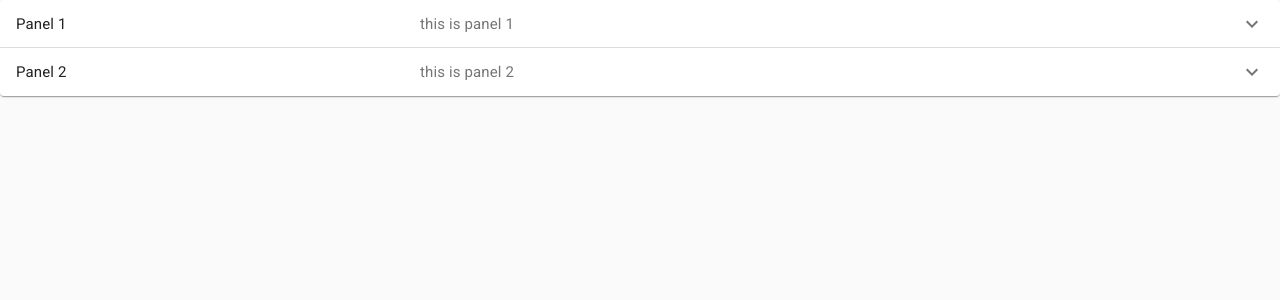
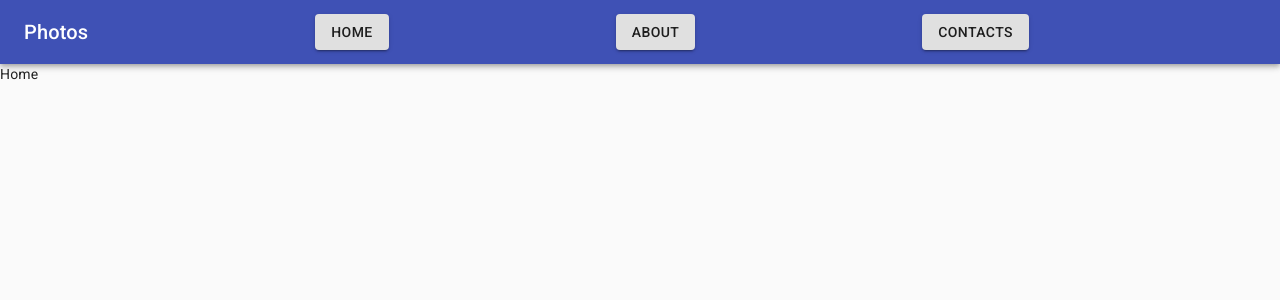
Before and after one commit to tmot24/mui, a React (Create React App) app: page / in a window 1280 px wide. Shown: the top 300 px of the page. Built offline with nearby package versions, Linux system fonts and the light colour scheme.

Commit message:
#26: Header mobile

```diff
--- /dev/null
+++ b/src/26Header/About.js
@@ -0,0 +1,8 @@
+
+
+export const About = () => {
+
+    return (
+        <div>About</div>
+    )
+}
--- /dev/null
+++ b/src/26Header/App.js
@@ -0,0 +1,28 @@
+import {Switch, Route} from "react-router-dom";
+import {Home} from "./Home";
+import {About} from "./About";
+import {Contacts} from "./Contacts";
+import {makeStyles} from "@material-ui/core/styles";
+import {Header} from "./Header";
+
+const useStyle = makeStyles({
+    container: {
+        display: "flex",
+        flexDirection: "column",
+    }
+});
+
+export const App = () => {
+    const classes = useStyle();
+
+    return (
+        <div className={classes.container}>
+            <Header/>
+            <Switch>
+                <Route exact path={"/"} component={Home}/>
+                <Route exact path={"/about"} component={About}/>
+                <Route exact path={"/contacts"} component={Contacts}/>
+            </Switch>
+        </div>
+    );
+};
--- /dev/null
+++ b/src/26Header/Contacts.js
@@ -0,0 +1,8 @@
+
+
+export const Contacts = () => {
+
+    return (
+        <div>Contacts</div>
+    )
+}
--- /dev/null
+++ b/src/26Header/Header.js
@@ -0,0 +1,117 @@
+import React, {useState} from 'react';
+import {makeStyles, useTheme} from '@material-ui/core/styles';
+import AppBar from '@material-ui/core/AppBar';
+import Toolbar from '@material-ui/core/Toolbar';
+import Typography from '@material-ui/core/Typography';
+import IconButton from '@material-ui/core/IconButton';
+import MenuIcon from '@material-ui/icons/Menu';
+import MenuItem from '@material-ui/core/MenuItem';
+import Menu from '@material-ui/core/Menu';
+import {useHistory} from "react-router-dom";
+import {Button, useMediaQuery} from "@material-ui/core";
+
+const useStyles = makeStyles((theme) => ({
+    root: {
+        flexGrow: 1,
+    },
+    menuButton: {
+        marginRight: theme.spacing(2),
+    },
+    title: {
+        [theme.breakpoints.down("xs")]: {
+            flexGrow: 1,
+        },
+    },
+    headerOption: {
+        display: "flex",
+        flex: 1,
+        justifyContent: "space-evenly"
+    },
+}));
+
+const menuItems = [
+    {
+        menuTitle: "Home",
+        pageUrl: "/",
+    },
+    {
+        menuTitle: "About",
+        pageUrl: "/about",
+    },
+    {
+        menuTitle: "Contacts",
+        pageUrl: "/contacts",
+    },
+];
+
+export const Header = () => {
+    const classes = useStyles();
+    const [anchorEl, setAnchorEl] = useState(null);
+    const history = useHistory();
+    const theme = useTheme();
+    const isMobile = useMediaQuery(theme.breakpoints.down("xs"));
+
+    const open = Boolean(anchorEl);
+    const handleMenu = (event) => {
+        setAnchorEl(event.currentTarget);
+    };
+
+    const handleMenuClick = (pageUrl) => {
+        history.push(pageUrl);
+        setAnchorEl(null);
+    };
+
+    return (
+        <div className={classes.root}>
+            <AppBar position="static">
+                <Toolbar>
+                    <Typography variant="h6" className={classes.title}>
+                        Photos
+                    </Typography>
+                    {isMobile ? (
+                        <>
+                            <IconButton
+                                edge="start"
+                                className={classes.menuButton}
+                                color="inherit"
+                                aria-controls="menu-appbar"
+                                aria-haspopup="true"
+                                onClick={handleMenu}
+                            >
+                                <MenuIcon/>
+                            </IconButton>
+                            <Menu
+                                id="menu-appbar"
+                                anchorEl={anchorEl}
+                                anchorOrigin={{
+                                    vertical: 'top',
+                                    horizontal: 'right',
+                                }}
+                                keepMounted
+                                transformOrigin={{
+                                    vertical: 'top',
+                                    horizontal: 'right',
+                                }}
+                                open={open}
+                                onClose={() => setAnchorEl(null)}
+                            >
+                                <MenuItem onClick={() => handleMenuClick("/")}>Home</MenuItem>
+                                <MenuItem onClick={() => handleMenuClick("/about")}>About</MenuItem>
+                                <MenuItem onClick={() => handleMenuClick("/contacts")}>Contacts</MenuItem>
+                            </Menu>
+                        </>
+                    ) : (
+                        <div className={classes.headerOption}>
+                            {
+                                menuItems.map(item => (
+                                    <Button onClick={() => handleMenuClick(item.pageUrl)}
+                                            variant={"contained"}>{item.menuTitle}</Button>
+                                ))
+                            }
+                        </div>
+                    )}
+                </Toolbar>
+            </AppBar>
+        </div>
+    );
+};
--- /dev/null
+++ b/src/26Header/Home.js
@@ -0,0 +1,8 @@
+
+
+export const Home = () => {
+
+    return (
+        <div>Home</div>
+    )
+}
--- a/src/index.js
+++ b/src/index.js
@@ -1,15 +1,15 @@
 import React from 'react';
 import ReactDOM from 'react-dom';
-import {App} from './25Accordion/App';
+import {App} from './26Header/App';
 import {BrowserRouter} from "react-router-dom";
 import {CssBaseline} from "@material-ui/core";
 
 ReactDOM.render(
-    <React.StrictMode>
+    <>
         <CssBaseline/>
         <BrowserRouter>
             <App/>
         </BrowserRouter>
-    </React.StrictMode>,
+    </>,
     document.getElementById('root')
 );
```
